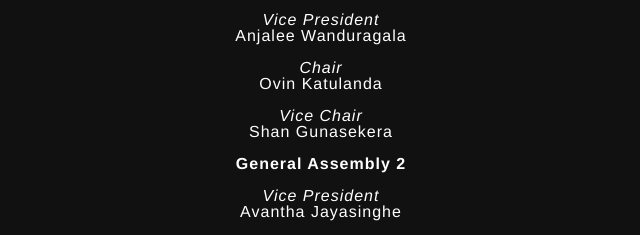
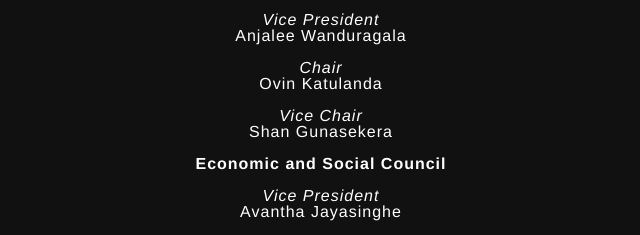
Before and after one commit to taneishq/RCMUN, a website: page src/EXCO.html in a window 1280 px wide. Shown: the part 1039-1274 px from the top of the page, without its empty margins (319-959 px from the left). Drawn offline with Linux system fonts and the light colour scheme.

Commit message:
Updated commit 14

```diff
--- a/src/EXCO.html
+++ b/src/EXCO.html
@@ -156,7 +156,7 @@
   <br>
 </p>
 <p class="positions">
-  <b>General Assembly 2</b><br><br>
+  <b>Economic and Social Council</b><br><br>
   <i>Vice President</i> <br>
   Avantha Jayasinghe
   <br><br>
```
